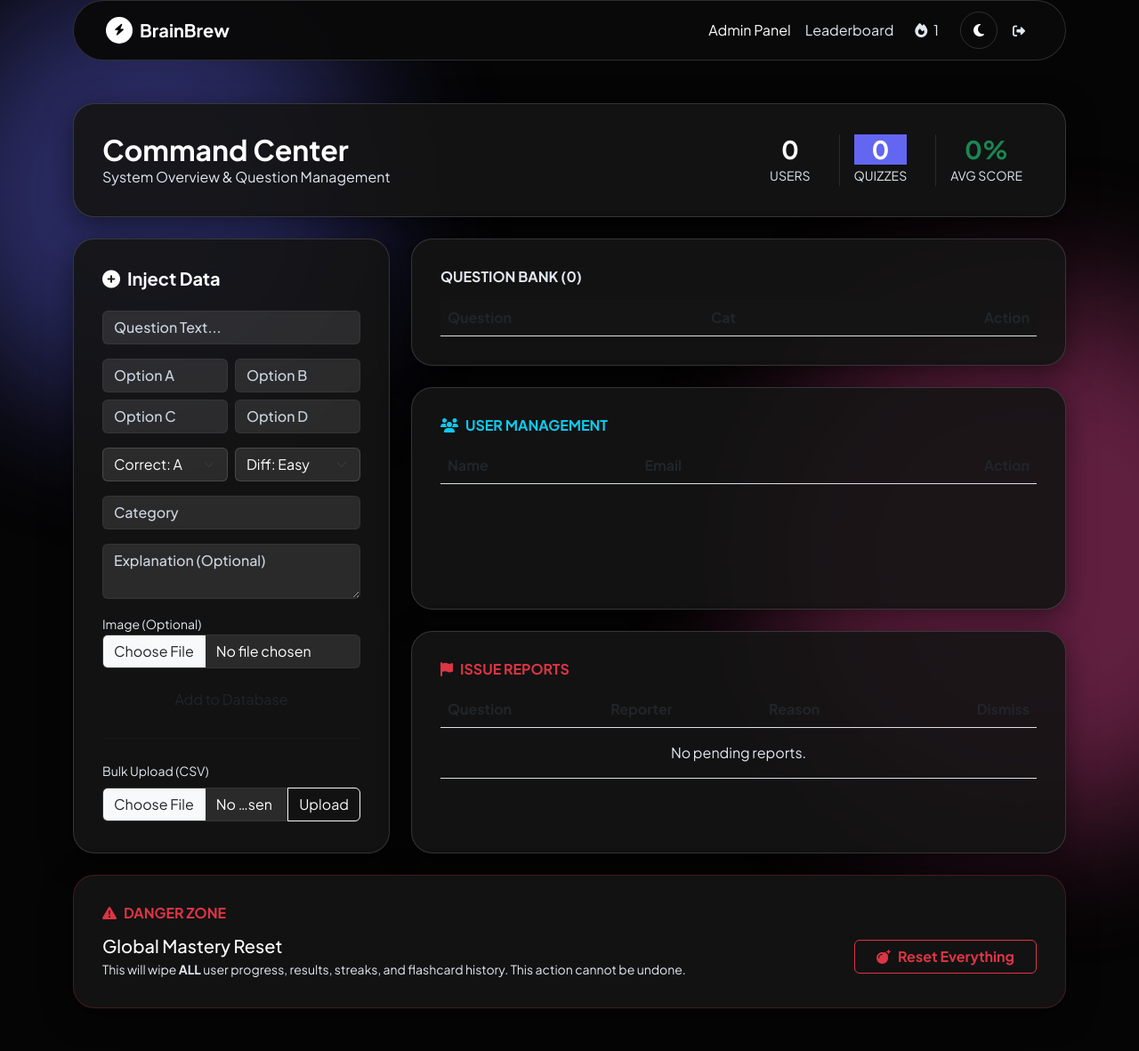
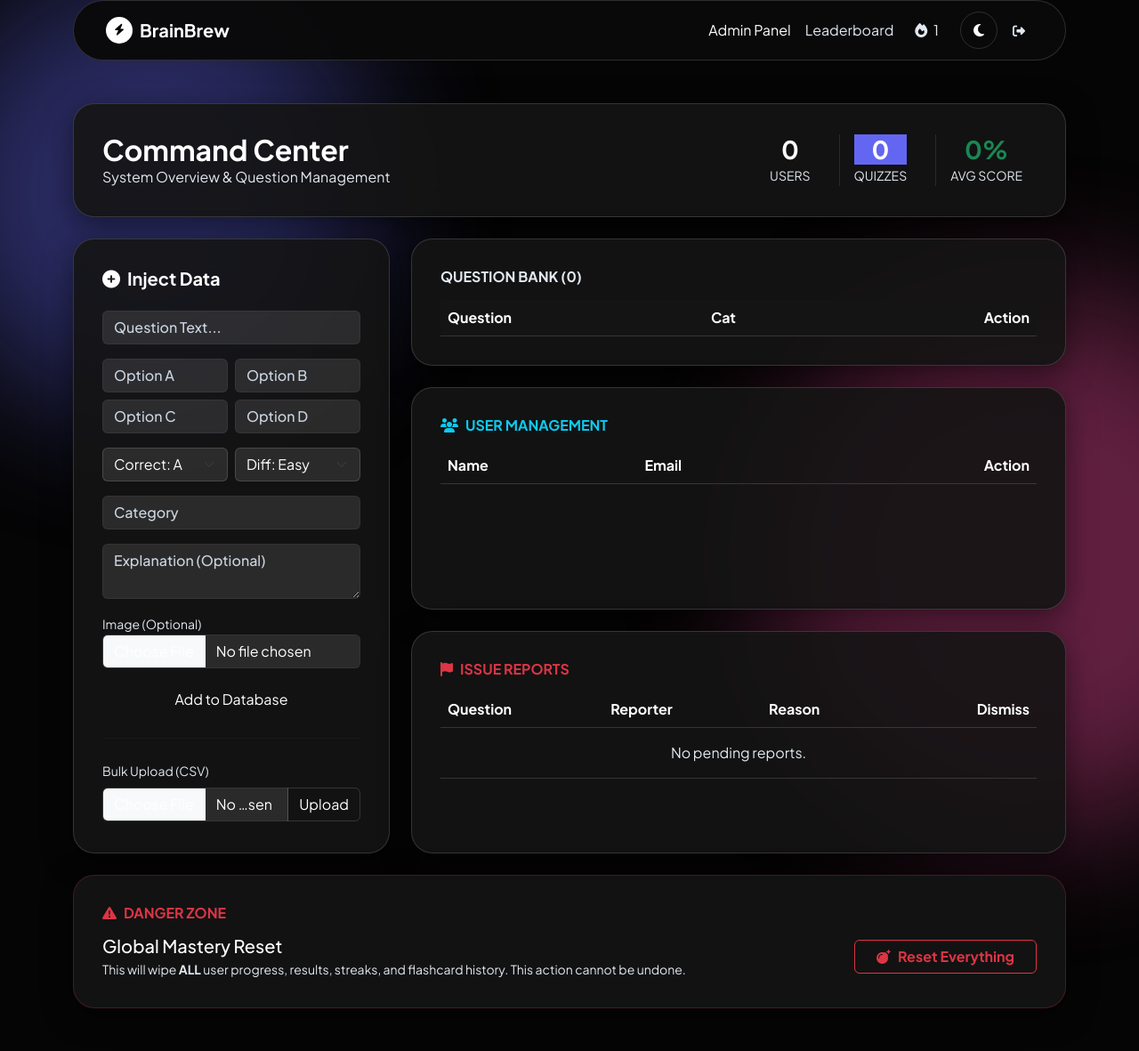
Before and after one commit to Krishshah23/BrainBrew, a Flask app: page /admin in a window 1280 px wide. Shown: the whole page at 89% size. Run offline with Flask 3, Linux system fonts and the light colour scheme; the visitor is signed in with stand-in values (Sample User, id 1); data comes from the database, SQL or seed files in the repository; data that the repository does not hold is empty.

Commit message:
Fix shared theme contrast

```diff
--- a/templates/base.html
+++ b/templates/base.html
@@ -45,6 +45,18 @@
             --input-bg: rgba(255, 255, 255, 0.1);
             --nav-bg: rgba(10, 10, 10, 0.95);
             --blob-opacity: 0.4;
+
+            --bs-body-bg: var(--bg-color);
+            --bs-body-color: var(--text-main);
+            --bs-emphasis-color: var(--text-main);
+            --bs-secondary-color: var(--text-muted);
+            --bs-tertiary-color: var(--text-muted);
+            --bs-border-color: var(--glass-border);
+            --bs-heading-color: var(--text-main);
+            --bs-link-color: var(--text-main);
+            --bs-link-hover-color: var(--primary-accent);
+            --bs-table-color: var(--text-main);
+            --bs-table-bg: transparent;
         }
 
         /* LIGHT MODE SETTINGS (Active when data-theme="light") */
@@ -60,6 +72,18 @@
             --input-bg: rgba(0, 0, 0, 0.06);
             --nav-bg: rgba(255, 255, 255, 0.9);
             --blob-opacity: 0.2;
+
+            --bs-body-bg: var(--bg-color);
+            --bs-body-color: var(--text-main);
+            --bs-emphasis-color: var(--text-main);
+            --bs-secondary-color: var(--text-muted);
+            --bs-tertiary-color: var(--text-muted);
+            --bs-border-color: var(--glass-border);
+            --bs-heading-color: var(--text-main);
+            --bs-link-color: var(--text-main);
+            --bs-link-hover-color: var(--primary-accent);
+            --bs-table-color: var(--text-main);
+            --bs-table-bg: transparent;
         }
 
         /*
@@ -76,6 +100,8 @@
             position: relative;
             transition: 0.3s;
         }
+        html[data-theme="dark"] { color-scheme: dark; }
+        html[data-theme="light"] { color-scheme: light; }
 
         .nav-link {
             color: var(--text-muted) !important;
@@ -109,6 +135,27 @@
         .text-body,
         .text-body-secondary {
             color: var(--text-muted) !important;
+        }
+        .table {
+            --bs-table-color: var(--text-main);
+            --bs-table-striped-color: var(--text-main);
+            --bs-table-hover-color: var(--text-main);
+            --bs-table-border-color: var(--glass-border);
+        }
+        .btn-light {
+            background-color: var(--glass-bg) !important;
+            color: var(--text-main) !important;
+            border-color: var(--glass-border) !important;
+        }
+        .btn-outline-light {
+            color: var(--text-main) !important;
+            border-color: var(--glass-border) !important;
+        }
+        .btn-outline-light:hover,
+        .btn-light:hover {
+            background-color: var(--primary-accent) !important;
+            color: #fff !important;
+            border-color: var(--primary-accent) !important;
         }
 
         /* The "Glass" effect container */
```
